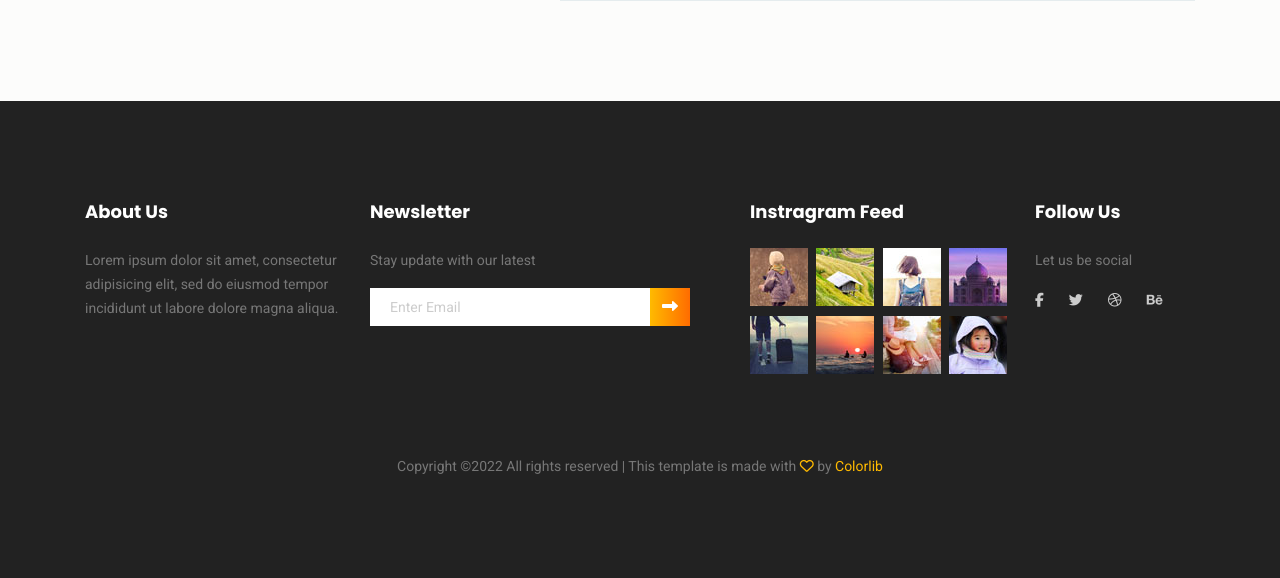
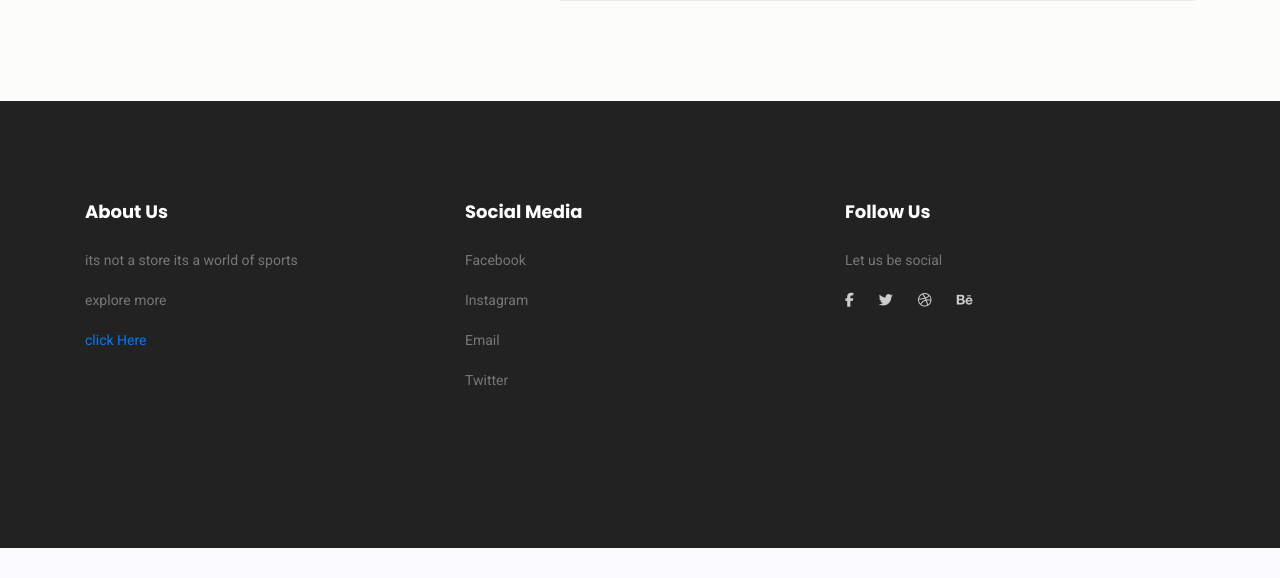
Before and after one commit to vishnuedappatt/sportsbaskets, a Django app: template orders/templates/orders/payments.html in a window 1280 px wide. Shown: the part 766-1344 px from the top of the page. After the commit the page ends 1314 px from the top, so only its background shows below. Run offline with Django 4.2, Linux system fonts and the light colour scheme; the template is opened without the code that fills it: most values are stand-ins (such as "Sample title", 1, 10 or a date in 2020); grey boxes marked "Sample" are stand-in pictures; some libraries are stand-ins or nearby versions.

Commit message:
footerchange payment

```diff
--- a/orders/templates/orders/payments.html
+++ b/orders/templates/orders/payments.html
@@ -132,63 +132,39 @@
 <footer class="footer-area section_gap">
     <div class="container">
         <div class="row">
-            <div class="col-lg-3  col-md-6 col-sm-6">
+            <div class="col-lg-4  col-md-6 col-sm-6">
                 <div class="single-footer-widget">
-                    <h6>About Us</h6>
+
+                    <a href="{%  url 'contact' %}"><h6>About Us</h6></a>
                     <p>
-                        Lorem ipsum dolor sit amet, consectetur adipisicing elit, sed do eiusmod tempor incididunt
-                        ut labore dolore
-                        magna aliqua.
+                        its not a store its a world of sports
+
                     </p>
+                    <p>explore more</p>
+
+                    <a href="{% url 'home' %}">click Here</a>
                 </div>
             </div>
             <div class="col-lg-4  col-md-6 col-sm-6">
                 <div class="single-footer-widget">
-                    <h6>Newsletter</h6>
-                    <p>Stay update with our latest</p>
+                    <h6>Social Media</h6>
+                    <p>Facebook</p>
+                    <p>Instagram</p>
+                    <p>Email</p>
+                    <p>Twitter</p>
+
                     <div class="" id="mc_embed_signup">
 
                         <form target="_blank" novalidate="true" action="https://spondonit.us12.list-manage.com/subscribe/post?u=1462626880ade1ac87bd9c93a&amp;id=92a4423d01"
-                            method="get" class="form-inline">
+                         method="get" class="form-inline">
 
-                            <div class="d-flex flex-row">
-
-                                <input class="form-control" name="EMAIL" placeholder="Enter Email" onfocus="this.placeholder = ''"
-                                    onblur="this.placeholder = 'Enter Email '" required="" type="email">
-
-
-                                <button class="click-btn btn btn-default"><i class="fa fa-long-arrow-right"
-                                        aria-hidden="true"></i></button>
-                                <div style="position: absolute; left: -5000px;">
-                                    <input name="b_36c4fd991d266f23781ded980_aefe40901a" tabindex="-1" value=""
-                                        type="text">
-                                </div>
-
-                                <!-- <div class="col-lg-4 col-md-4">
-                                                <button class="bb-btn btn"><span class="lnr lnr-arrow-right"></span></button>
-                                            </div>  -->
-                            </div>
                             <div class="info"></div>
                         </form>
                     </div>
                 </div>
             </div>
-            <div class="col-lg-3  col-md-6 col-sm-6">
-                <div class="single-footer-widget mail-chimp">
-                    <h6 class="mb-20">Instragram Feed</h6>
-                    <ul class="instafeed d-flex flex-wrap">
-                        <li><img src="img/i1.jpg" alt=""></li>
-                        <li><img src="img/i2.jpg" alt=""></li>
-                        <li><img src="img/i3.jpg" alt=""></li>
-                        <li><img src="img/i4.jpg" alt=""></li>
-                        <li><img src="img/i5.jpg" alt=""></li>
-                        <li><img src="img/i6.jpg" alt=""></li>
-                        <li><img src="img/i7.jpg" alt=""></li>
-                        <li><img src="img/i8.jpg" alt=""></li>
-                    </ul>
-                </div>
-            </div>
-            <div class="col-lg-2 col-md-6 col-sm-6">
+
+            <div class="col-lg-4 col-md-6 col-sm-6">
                 <div class="single-footer-widget">
                     <h6>Follow Us</h6>
                     <p>Let us be social</p>
@@ -201,10 +177,7 @@
                 </div>
             </div>
         </div>
-        <div class="footer-bottom d-flex justify-content-center align-items-center flex-wrap">
-            <p class="footer-text m-0"><!-- Link back to Colorlib can't be removed. Template is licensed under CC BY 3.0. -->
-Copyright &copy;<script>document.write(new Date().getFullYear());</script> All rights reserved | This template is made with <i class="fa fa-heart-o" aria-hidden="true"></i> by <a href="https://colorlib.com" target="_blank">Colorlib</a>
-<!-- Link back to Colorlib can't be removed. Template is licensed under CC BY 3.0. -->
+
 </p>
         </div>
     </div>
```
